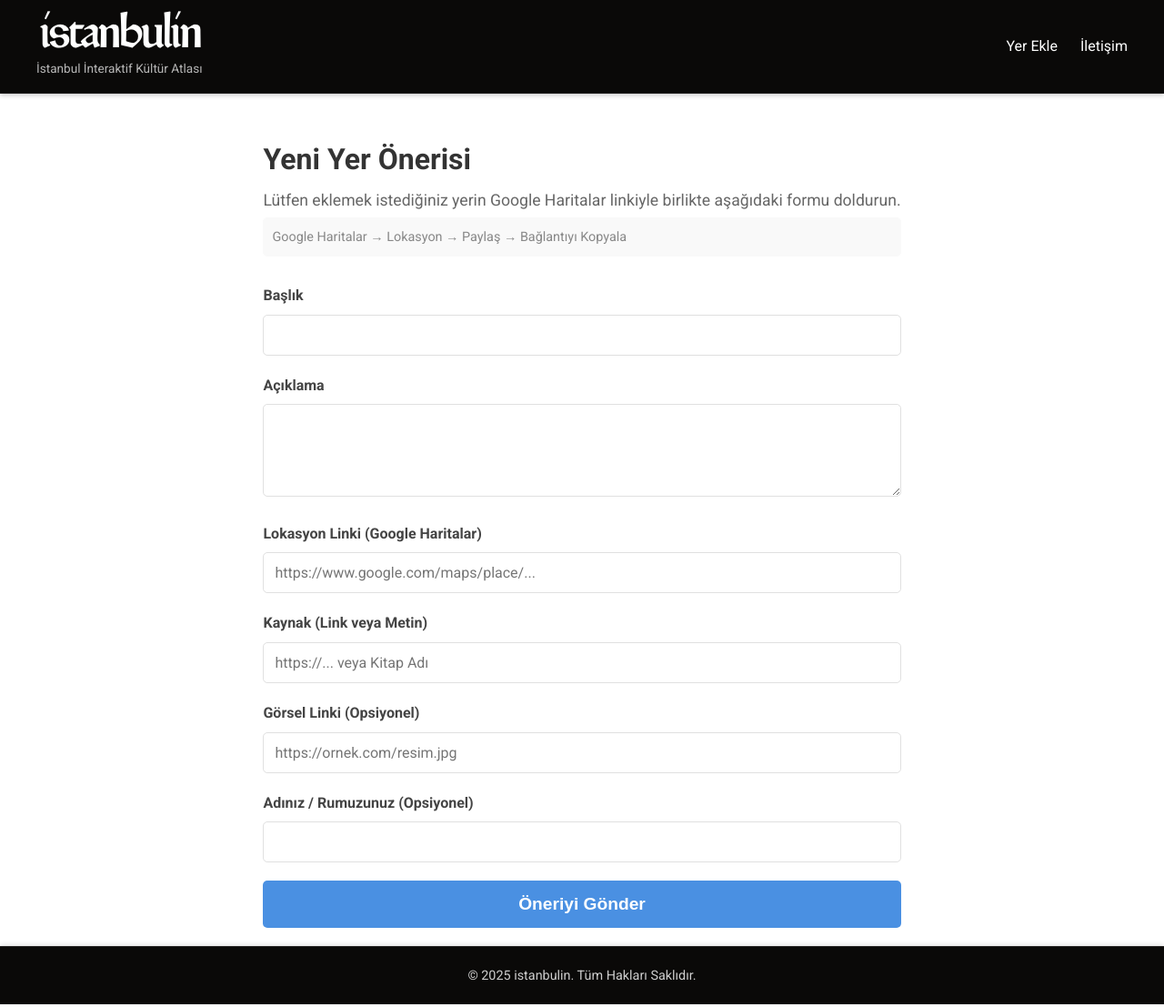
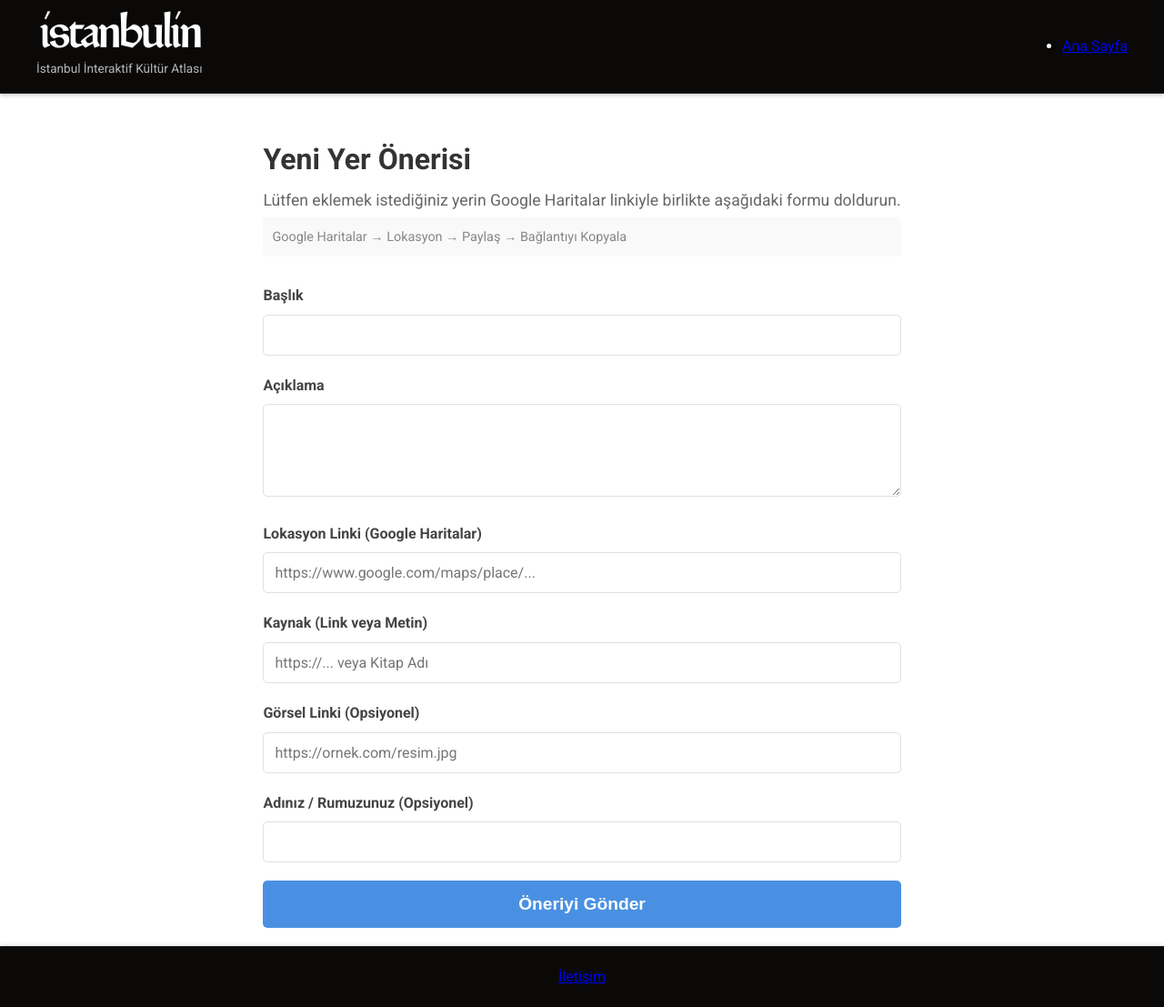
Before and after one commit to tacibey/istanbulin, a plain HTML site: page yeni.html in a window 1280 px wide. Shown: the whole page at 91% size. Drawn offline with Linux system fonts and the light colour scheme.

Commit message:
Update yeni.html

```diff
--- a/yeni.html
+++ b/yeni.html
@@ -8,21 +8,16 @@
     <link href="https://fonts.googleapis.com/css2?family=Roboto:wght@300;400;700&display=swap" rel="stylesheet">
 </head>
 <body class="yeni-page-body">
+
     <header class="main-header">
         <div class="container">
             <div class="logo-container">
                 <a href="/" id="logo-link"><h1>istanbulin</h1></a>
                 <p class="subtitle">İstanbul İnteraktif Kültür Atlası</p>
             </div>
-            <nav class="main-nav">
-                <button class="hamburger-menu" id="hamburger-menu" aria-label="Menüyü aç">
-                    <span></span>
-                    <span></span>
-                    <span></span>
-                </button>
-                <ul id="nav-links">
-                    <li><a href="/yeni.html">Yer Ekle</a></li>
-                    <li><a href="#">İletişim</a></li>
+            <nav>
+                <ul>
+                    <li><a href="/">Ana Sayfa</a></li>
                 </ul>
             </nav>
         </div>
@@ -36,46 +31,39 @@
 
             <form class="yeni-form" action="https://submit-form.com/XbOQK08Qf" method="POST">
                 <input type="hidden" name="_redirect" value="https://istanbulin.netlify.app/">
-
                 <div class="form-group">
                     <label for="baslik">Başlık</label>
                     <input type="text" id="baslik" name="baslik" required>
                 </div>
-
                 <div class="form-group">
                     <label for="aciklama">Açıklama</label>
                     <textarea id="aciklama" name="aciklama" rows="4" required></textarea>
                 </div>
-
                 <div class="form-group">
                     <label for="lokasyon">Lokasyon Linki (Google Haritalar)</label>
                     <input type="url" id="lokasyon" name="lokasyon" placeholder="https://www.google.com/maps/place/..." required>
                 </div>
-
                 <div class="form-group">
                     <label for="kaynak">Kaynak (Link veya Metin)</label>
                     <input type="text" id="kaynak" name="kaynak" placeholder="https://... veya Kitap Adı" required>
                 </div>
-
                 <div class="form-group">
                     <label for="gorsel">Görsel Linki (Opsiyonel)</label>
                     <input type="url" id="gorsel" name="gorsel" placeholder="https://ornek.com/resim.jpg">
                 </div>
-
                 <div class="form-group">
                     <label for="rumuz">Adınız / Rumuzunuz (Opsiyonel)</label>
                     <input type="text" id="rumuz" name="rumuz">
                 </div>
-
                 <button type="submit">Öneriyi Gönder</button>
             </form>
         </div>
     </main>
 
     <footer class="main-footer">
-       <div class="container"><p>© 2025 istanbulin. Tüm Hakları Saklıdır.</p></div>
-    </footer>
-
-    <script src="main-script.js"></script>
+    <div class="container">
+        <a href="/iletisim" class="footer-link">İletişim</a>
+    </div>
+</footer>
 </body>
 </html>
```
